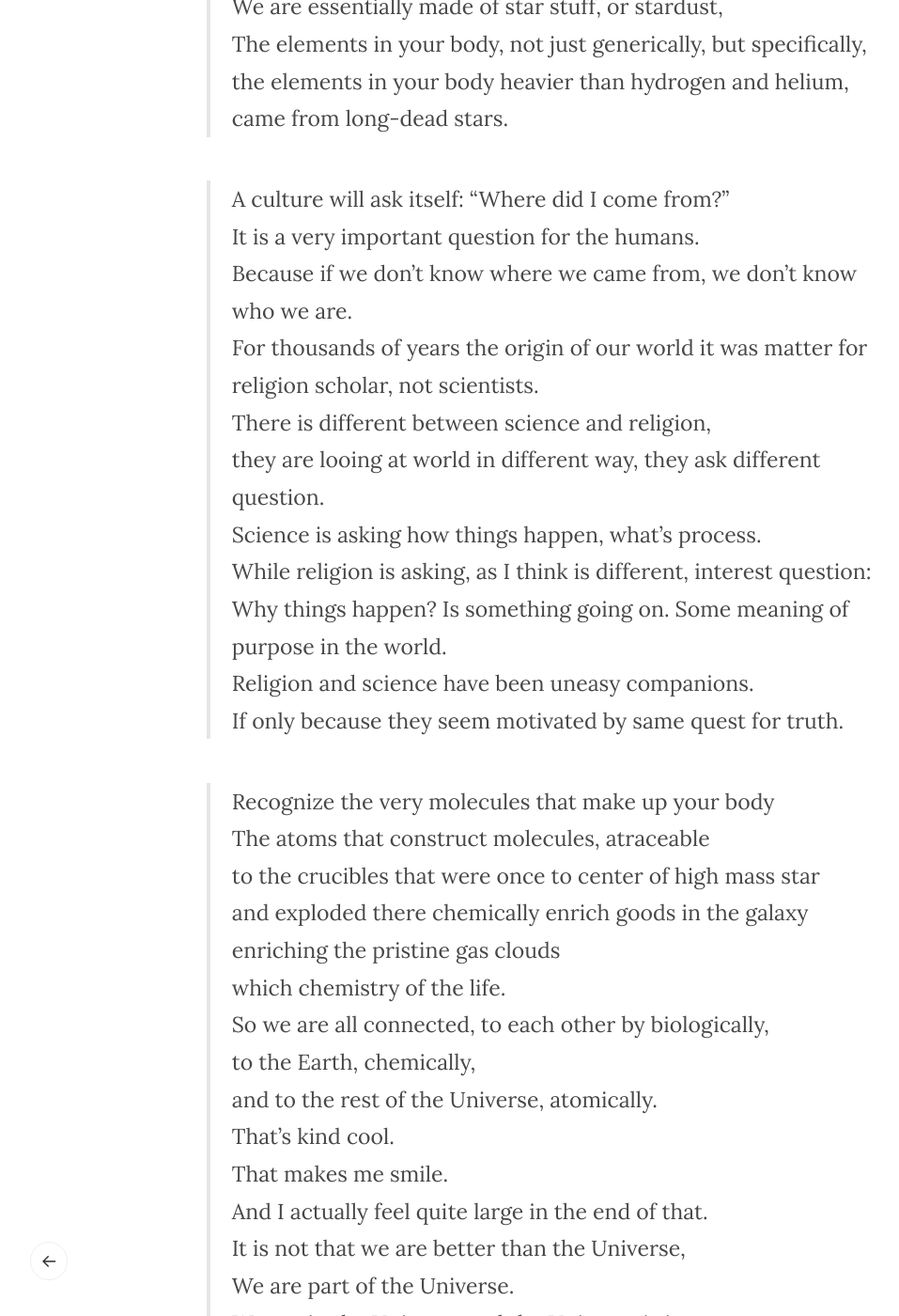
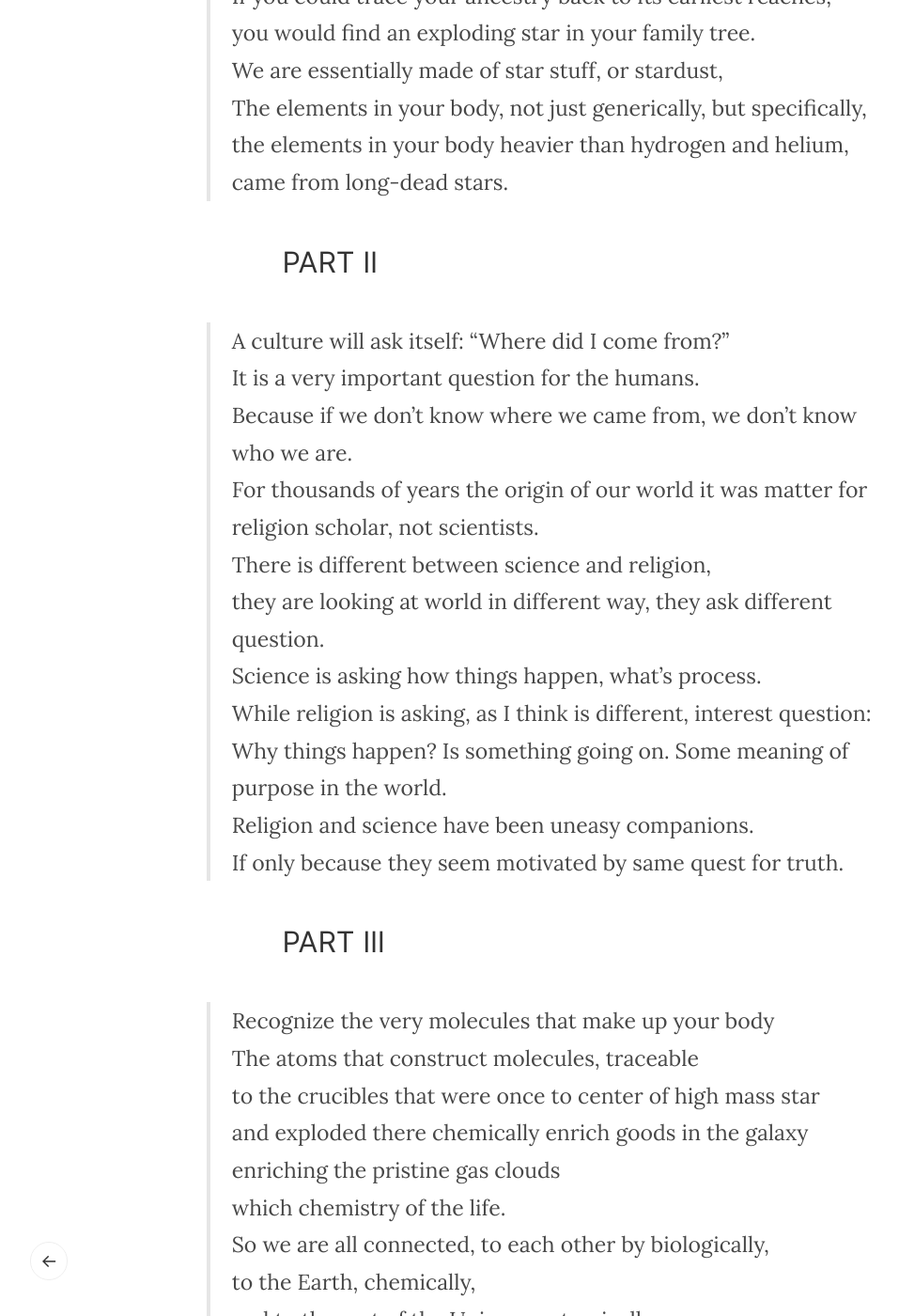
Before and after one commit to sayidh/blog, a Jekyll site: the page built from _posts/2018-12-07-cosmos-a-spacetime-odyssey.md, in a window 1280 px wide and 1400 px high, scrolled down 605 px. Shown: the whole window at 94% size, without its empty margins (8-965 px from the left). Built offline with Jekyll 4.4.1, drawn with Linux system fonts in a browser that asks for light colours.

Commit message:
add subtitle

```diff
--- a/_posts/2018-12-07-cosmos-a-spacetime-odyssey.md
+++ b/_posts/2018-12-07-cosmos-a-spacetime-odyssey.md
@@ -6,6 +6,8 @@ date: "2018-12-07"
 categories: 纪录片
 ---
 
+## PART I
+
 > If you could trace your ancestry back to its earliest reaches,
 > you would find an exploding star in your family tree.
 > We are essentially made of star stuff, or stardust,
@@ -13,20 +15,24 @@ categories: 纪录片
 > the elements in your body heavier than hydrogen and helium,
 > came from long-dead stars.
 
+## PART II
+
 > A culture will ask itself: "Where did I come from?"
 > It is a very important question for the humans.
 > Because if we don't know where we came from, we don't know who we are.
 > For thousands of years the origin of our world it was matter for religion scholar, not scientists.
 > There is different between science and religion,
-> they are looing at world in different way, they ask different question.
+> they are looking at world in different way, they ask different question.
 > Science is asking how things happen, what's process.
 > While religion is asking, as I think is different, interest question:
 > Why things happen? Is something going on. Some meaning of purpose in the world.
 > Religion and science have been uneasy companions.
 > If only because they seem motivated by same quest for truth.
 
+## PART III
+
 > Recognize the very molecules that make up your body
-> The atoms that construct molecules, atraceable
+> The atoms that construct molecules, traceable
 > to the crucibles that were once to center of high mass star
 > and exploded there chemically enrich goods in the galaxy
 > enriching the pristine gas clouds
```
